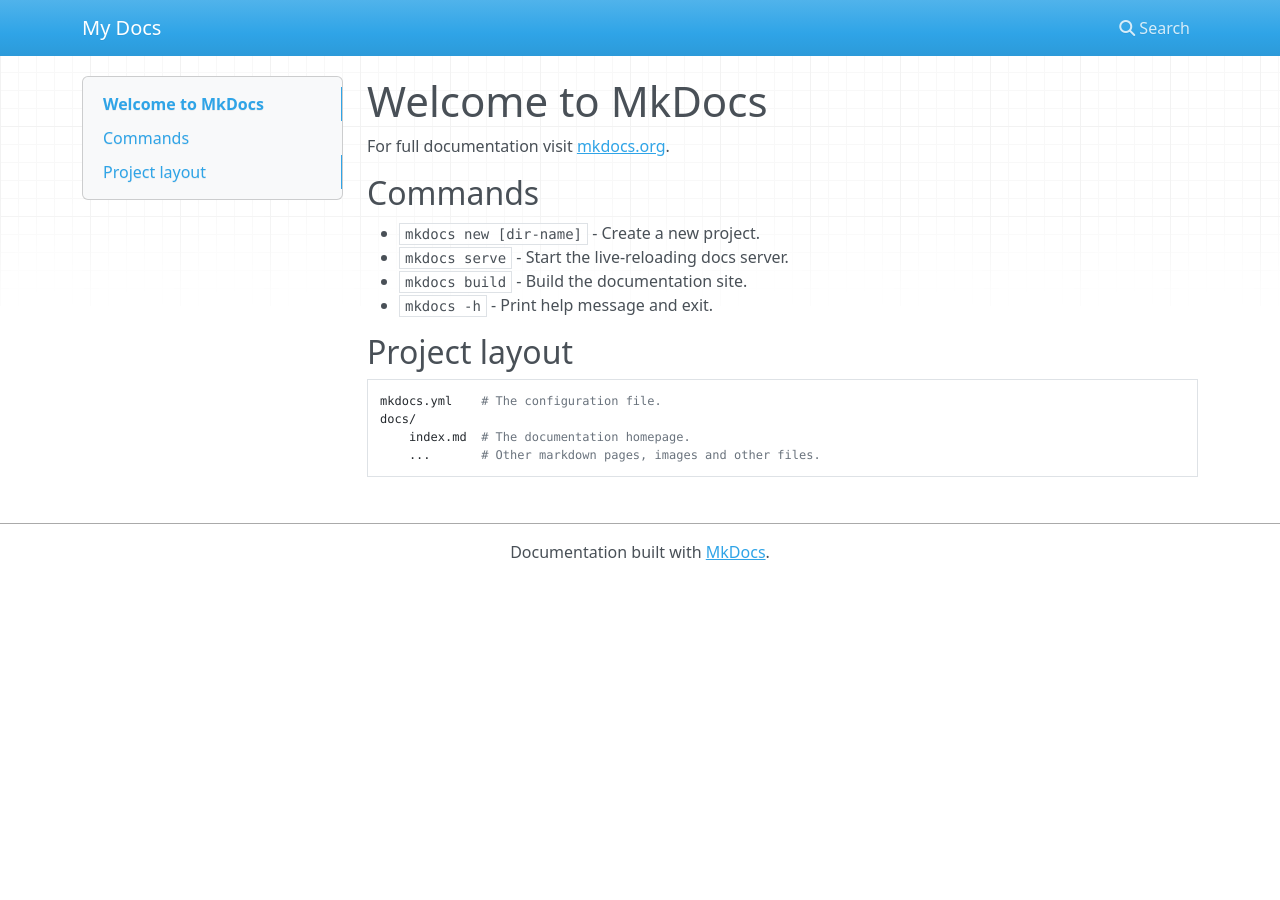
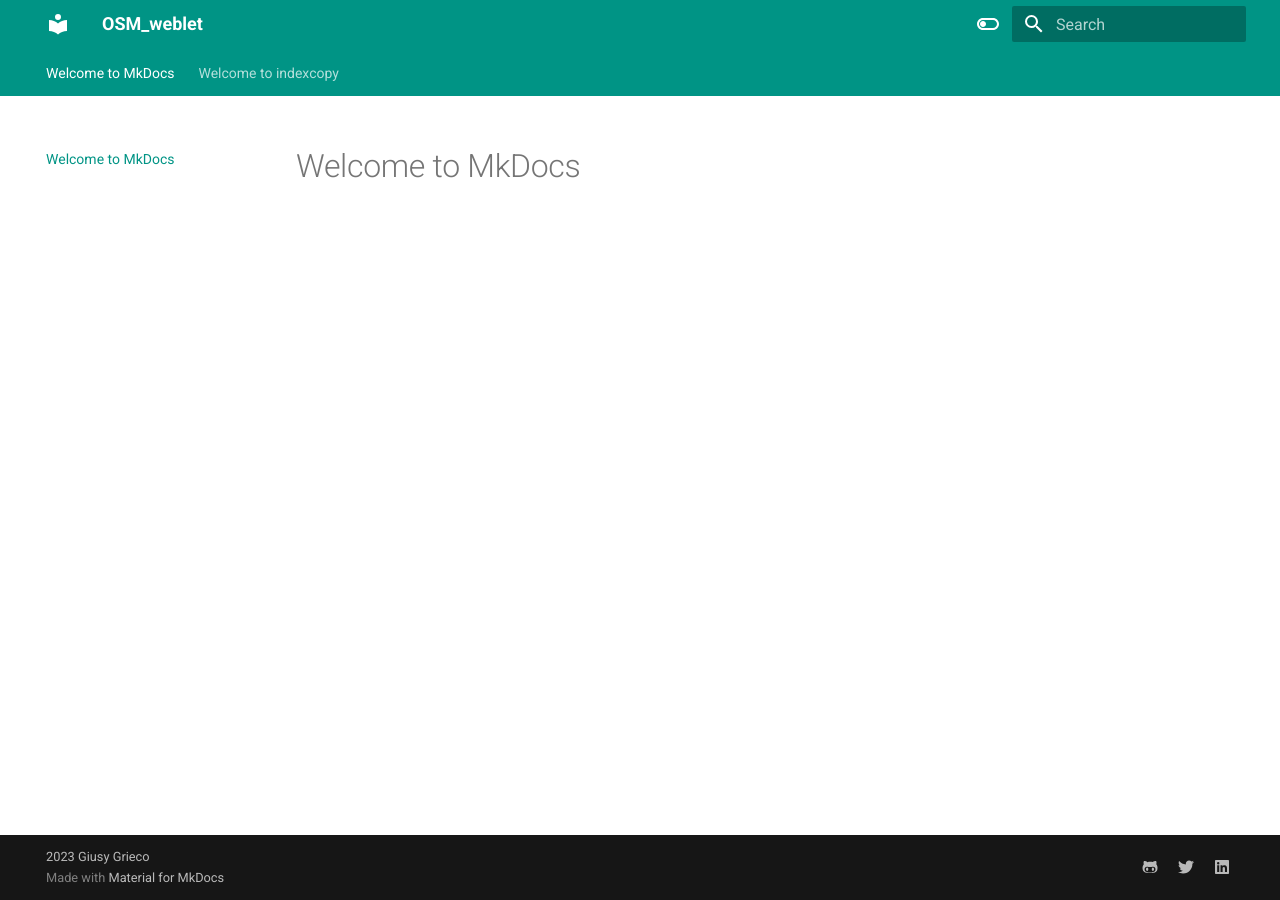
Before and after one commit to OSMDevTest/OSM, an MkDocs documentation site: the page built from docs/index.md, in a window 1280 px wide. Built offline with MkDocs 1.6.1 and Material for MkDocs 9.7.7, drawn with Linux system fonts in a browser that asks for light colours; nearby versions of some CDN libraries.

Commit message:
github actions activated

```diff
--- /dev/null
+++ b/docs/index copy.md
@@ -0,0 +1 @@
+# Welcome to indexcopy
--- a/docs/index.md
+++ b/docs/index.md
@@ -1,17 +1 @@
 # Welcome to MkDocs
-
-For full documentation visit [mkdocs.org](https://www.mkdocs.org).
-
-## Commands
-
-* `mkdocs new [dir-name]` - Create a new project.
-* `mkdocs serve` - Start the live-reloading docs server.
-* `mkdocs build` - Build the documentation site.
-* `mkdocs -h` - Print help message and exit.
-
-## Project layout
-
-    mkdocs.yml    # The configuration file.
-    docs/
-        index.md  # The documentation homepage.
-        ...       # Other markdown pages, images and other files.
--- a/mkdocs.yml
+++ b/mkdocs.yml
@@ -1 +1,62 @@
-site_name: My Docs
+site_name: OSM_weblet
+theme:
+  name: material
+
+  features:
+    - navigation.tabs
+    - navigation.sections
+    - toc.integrate
+    - navigation.top
+    - search.suggest
+    - search.highlight
+    - content.tabs.link
+    - content.code.annotation
+    - content.code.copy
+  language: en
+  palette:
+    - scheme: default
+      toggle:
+        icon: material/toggle-switch-off-outline
+        name: Switch to dark mode
+      primary: teal
+      accent: purple
+    - scheme: slate
+      toggle:
+        icon: material/toggle-switch
+        name: Switch to light mode
+      primary: teal
+      accent: lime
+
+
+extra:
+  social:
+    - icon: fontawesome/brands/github-alt
+      link: https://github.com/james-willett
+    - icon: fontawesome/brands/twitter
+      link: https://twitter.com/TheJamesWillett
+    - icon: fontawesome/brands/linkedin
+      link: https://www.linkedin.com/in/willettjames/
+
+
+
+
+markdown_extensions:
+  - pymdownx.highlight:
+      anchor_linenums: true
+  - pymdownx.inlinehilite
+  - pymdownx.snippets
+  - admonition
+  - pymdownx.arithmatex:
+      generic: true
+  - footnotes
+  - pymdownx.details
+  - pymdownx.superfences
+  - pymdownx.mark
+  - attr_list
+  - pymdownx.emoji:
+      emoji_index: !!python/name:materialx.emoji.twemoji
+      emoji_generator: !!python/name:materialx.emoji.to_svg
+
+
+copyright:
+  2023 Giusy Grieco
```
Also changed, not shown: 1 other file.
